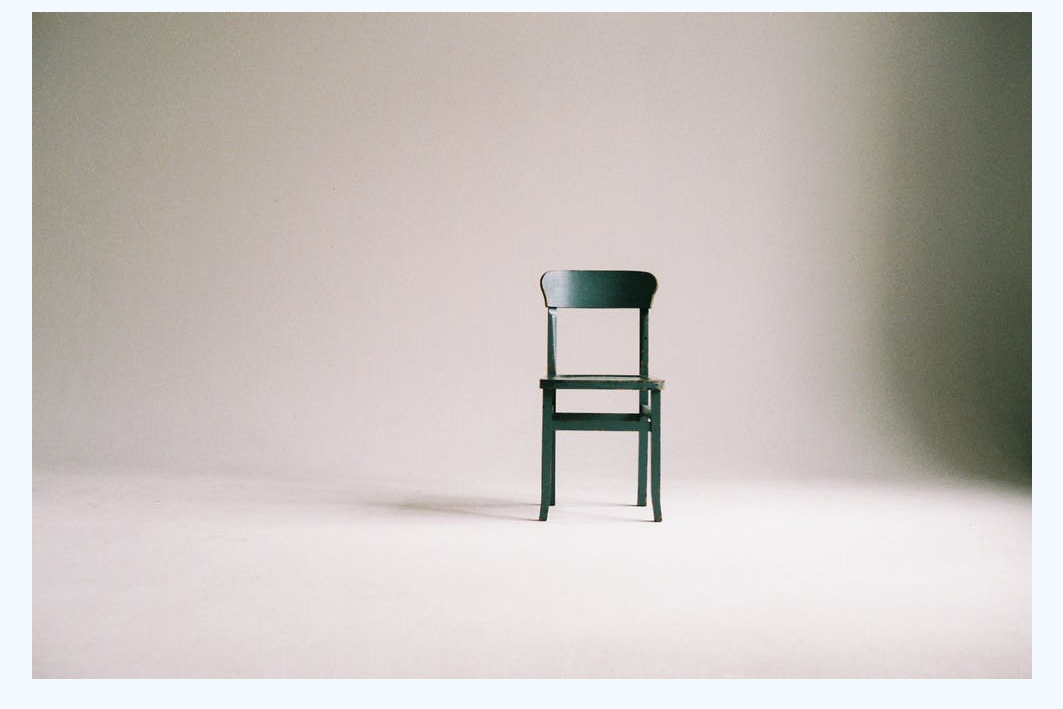
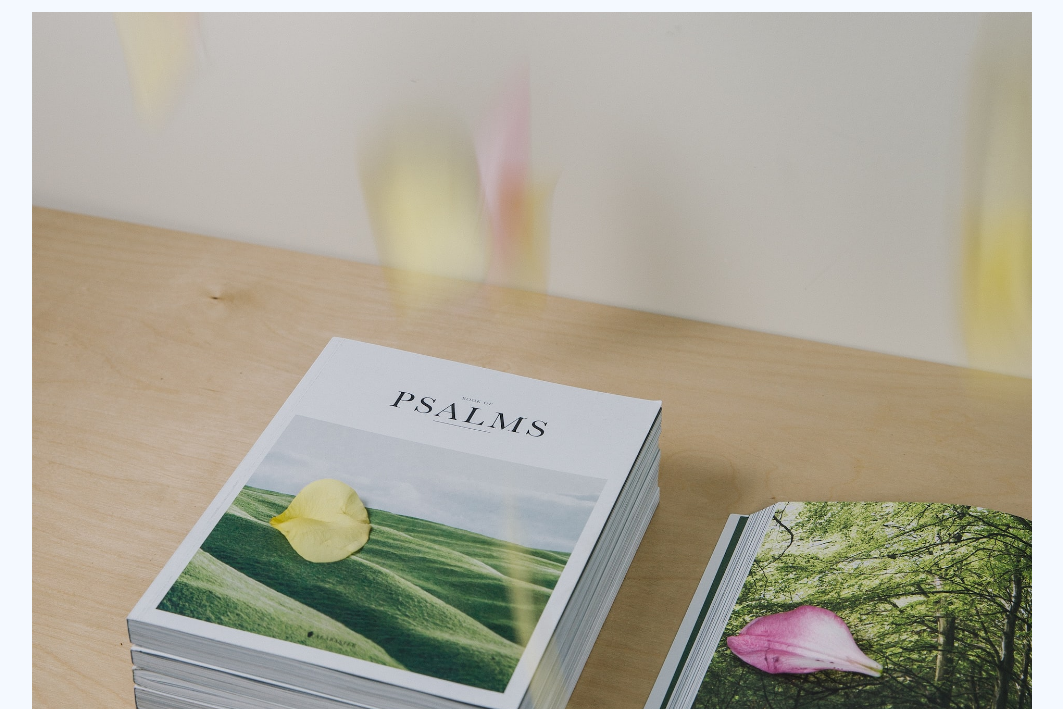
Before and after one commit to ayakoazami/BookSiteSample1, a plain HTML site: page index.html in a window 1280 px wide. Shown: the part 91-800 px from the top of the page, without its empty margins (108-1171 px from the left). Drawn offline with Linux system fonts and the light colour scheme.

Commit message:
Add files via upload

```diff
--- a/index.html
+++ b/index.html
@@ -20,7 +20,7 @@
 
     <main>
       <div id="mainvisual">
-        <img src="img/chair.jpeg" alt="メインビジュアル">
+        <img src="img/book12.jpg" alt="メインビジュアル">
       </div>
 
       <section id="index">
```
Also changed, not shown: img/book12.jpg (added).
